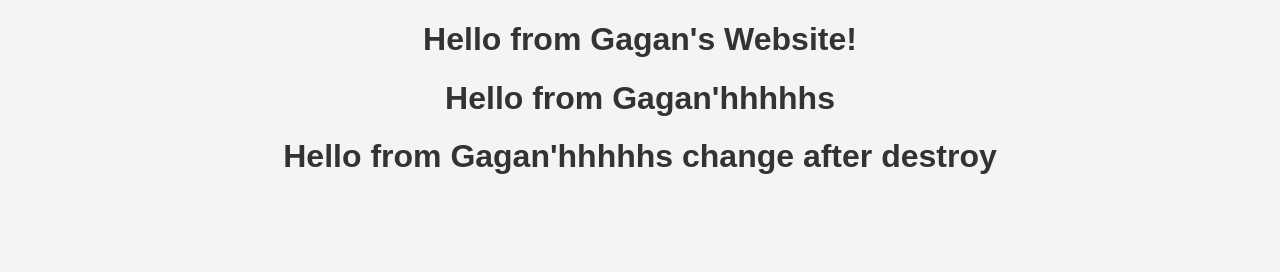
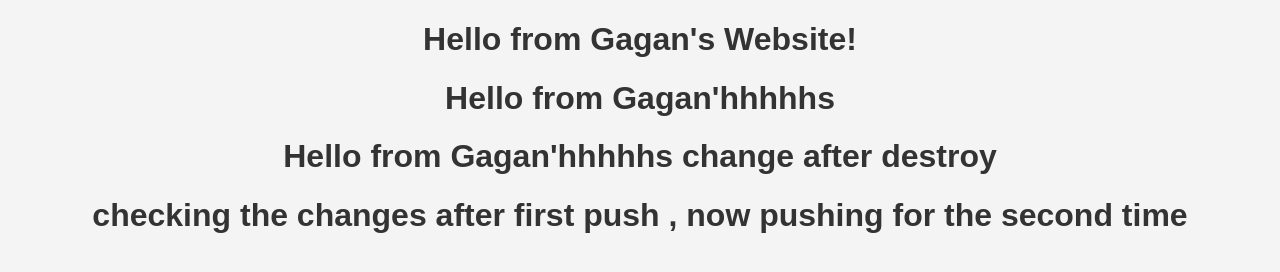
Before and after one commit to gaganswamyks7771/static_web, a plain HTML site: page website/index.html in a window 1280 px wide. Drawn offline with Linux system fonts and the light colour scheme.

Commit message:
checking changes after push

```diff
--- a/website/index.html
+++ b/website/index.html
@@ -9,6 +9,6 @@
     <h1>Hello from Gagan's Website!</h1>
     <h1>Hello from Gagan'hhhhhs</h1>
     <h1>Hello from Gagan'hhhhhs change after destroy</h1>
-
+    <h1>checking the changes after first push , now pushing for the second time</h1>
   </body>
 </html>
```
